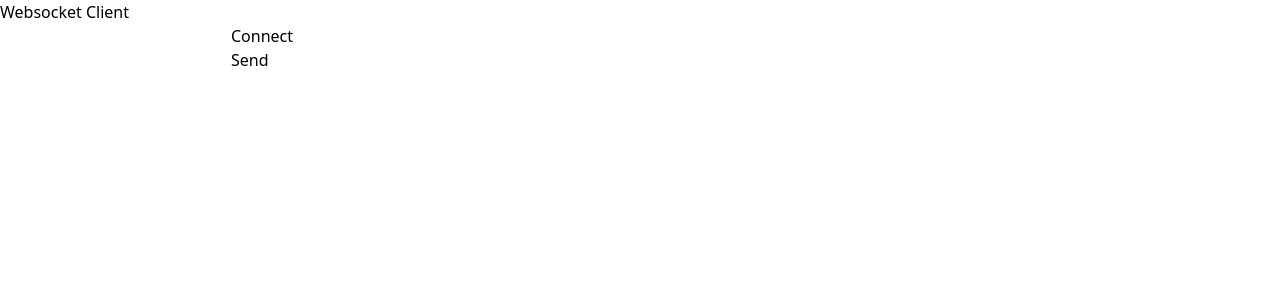
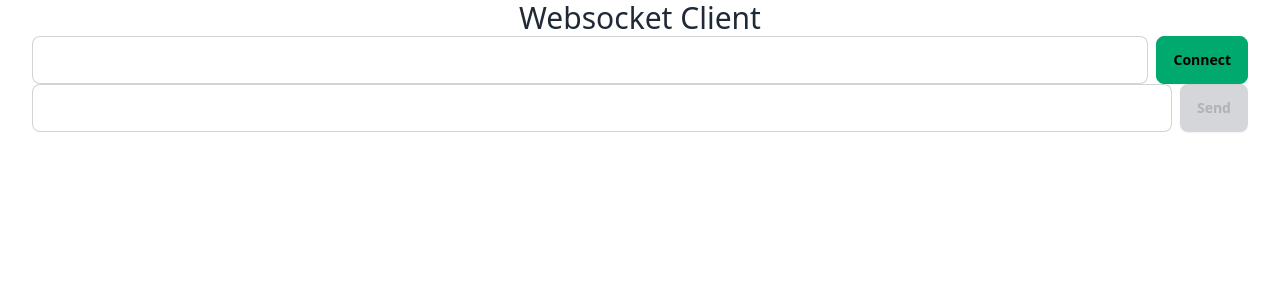
Before and after one commit to dbekinalkar/websocket-client, a React (Vite) app: page / in a window 1280 px wide. Shown: the top 300 px of the page. Built offline with nearby package versions, Linux system fonts and the light colour scheme.

Commit message:
Add styling

```diff
--- a/package.json
+++ b/package.json
@@ -20,6 +20,7 @@
     "@typescript-eslint/parser": "^7.2.0",
     "@vitejs/plugin-react": "^4.2.1",
     "autoprefixer": "^10.4.19",
+    "daisyui": "^4.11.1",
     "eslint": "^8.57.0",
     "eslint-plugin-react-hooks": "^4.6.0",
     "eslint-plugin-react-refresh": "^0.4.6",
--- a/src/App.tsx
+++ b/src/App.tsx
@@ -9,7 +9,7 @@ function App() {
   const ws: WebsocketHandlerType = WebsocketHandler();
 
   return (
-    <>
+    <div className="container mx-auto px-8">
       <Header />
       <Connection {...ws} />
       <Messages messages={ws.messages} />
@@ -17,7 +17,7 @@ function App() {
         sendMessage={ws.sendMessage}
         disabled={!ws.isConnected || ws.isLoading}
       />
-    </>
+    </div>
   );
 }
 
--- a/src/Connection.tsx
+++ b/src/Connection.tsx
@@ -21,17 +21,24 @@ const Connection: React.FunctionComponent<{
   };
 
   return (
-    <>
+    <div className="flex gap-2">
       <input
+        className="grow input input-bordered"
         type="text"
         value={uri}
         onChange={handleChange}
         disabled={isConnected}
       />
-      <button onClick={handleClick} disabled={isLoading}>
+      <button
+        className={`${
+          isLoading ? "btn-warning" : isConnected ? "btn-error" : "btn-success"
+        } btn`}
+        onClick={handleClick}
+        disabled={isLoading}
+      >
         {isLoading ? "Loading..." : isConnected ? "Disconnect" : "Connect"}
       </button>
-    </>
+    </div>
   );
 };
 
--- a/src/Header.tsx
+++ b/src/Header.tsx
@@ -3,7 +3,7 @@ import React from "react";
 const Header: React.FunctionComponent = () => {
   return (
     <>
-      <h1>Websocket Client</h1>
+      <h1 className="text-center text-3xl">Websocket Client</h1>
     </>
   );
 };
--- a/src/InputSend.tsx
+++ b/src/InputSend.tsx
@@ -17,13 +17,14 @@ const InputSend: React.FunctionComponent<{
   };
 
   return (
-    <form onSubmit={handleSubmit}>
+    <form className="flex gap-2" onSubmit={handleSubmit}>
       <input
+        className="grow input input-bordered"
         type="text"
         value={message}
         onChange={(e) => setMessage(e.target.value)}
       />
-      <button type="submit" disabled={disabled}>
+      <button className="btn btn-primary" type="submit" disabled={disabled}>
         Send
       </button>
     </form>
--- a/src/Messages.tsx
+++ b/src/Messages.tsx
@@ -7,14 +7,23 @@ const Messages: React.FunctionComponent<{ messages: Message[] }> = ({
 }) => {
   return (
     <>
-      {messages.map((message, idx) => (
-        <div key={idx} className="flex gap-4">
-          <h3 className="font-bold">{message.name}: </h3>
-          <p style={{ whiteSpace: "pre-wrap" }} className="font-mono">
-            {message.message}
-          </p>
-        </div>
-      ))}
+      {messages && messages.length > 0 && (
+        <table className="table">
+          <tbody>
+            {messages.map((message, idx) => (
+              <tr
+                key={idx}
+                className={`${message.name == "Client" && "bg-base-200"}`}
+              >
+                <th className="font-bold">{message.name}: </th>
+                <td style={{ whiteSpace: "pre-wrap" }} className="font-mono">
+                  {message.message}
+                </td>
+              </tr>
+            ))}
+          </tbody>
+        </table>
+      )}
     </>
   );
 };
--- a/tailwind.config.js
+++ b/tailwind.config.js
@@ -1,8 +1,10 @@
 /** @type {import('tailwindcss').Config} */
+import daisyui from "daisyui";
+
 export default {
   content: ["./index.html", "./src/**/*.{js,ts,jsx,tsx}"],
   theme: {
     extend: {},
   },
-  plugins: [],
+  plugins: [daisyui],
 };
```
Also changed, not shown: 1 other file (tests, documents, lock files or other folders).
